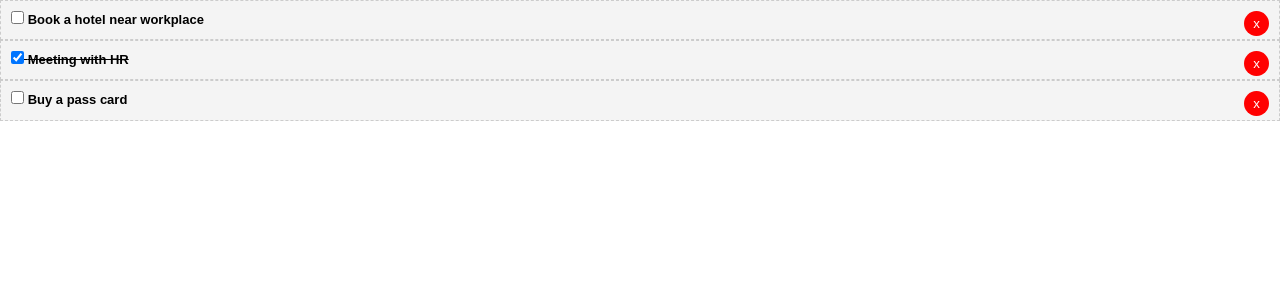
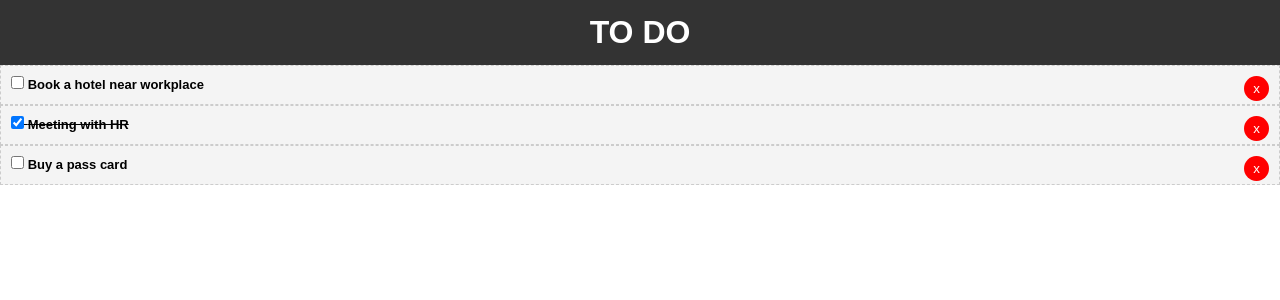
Before and after one commit to matheusabr/react-crash-todo, a React (Create React App) app: page / in a window 1280 px wide. Shown: the top 300 px of the page. Built offline with nearby package versions, Linux system fonts and the light colour scheme.

Commit message:
style(Header): add header component

```diff
--- a/src/App.js
+++ b/src/App.js
@@ -1,6 +1,8 @@
 import React, { Component } from 'react'; // Obs 01: or import React from 'react';
+import './App.css';
+// Components
 import Todos from './components/Todos';
-import './App.css';
+import Header from './components/layout/Header';
 
 class App extends Component { // Obs 01: class App extends React.Component {
   state = {
@@ -44,6 +46,7 @@
     // console.table(this.state.todos);
     return (
       <div className="App" style={appStyle}>
+        <Header />
         <Todos todos={this.state.todos} toggleComplete={this.toggleComplete} removeTodo={this.removeTodo} />
       </div>
     );
--- /dev/null
+++ b/src/components/layout/Header.js
@@ -0,0 +1,18 @@
+import React from 'react';
+
+ function Header() {
+  return (
+    <header style={headerStyle}>
+      <h1>TO DO</h1>
+    </header>
+  )
+}
+
+const headerStyle = {
+    background: '#333',
+    color: '#fff',
+    textAlign: 'center',
+    padding: '10px',
+}
+
+export default Header;
```
